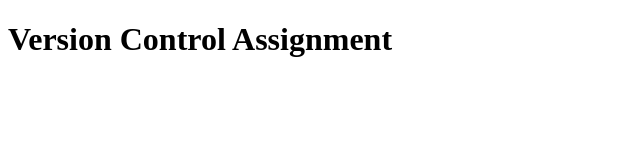
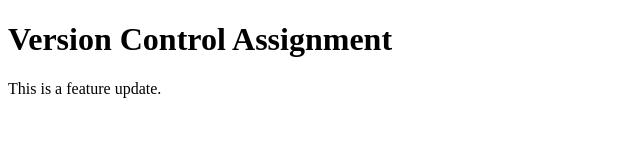
Before and after one commit to ishaque-post-it/VersionControl_Assignment, a plain HTML site: page index.html in a window 1280 px wide. Shown: the whole page, without its empty margins (0-640 px from the left). Drawn offline with Linux system fonts and the light colour scheme.

Commit message:
Added feature update section

```diff
--- a/index.html
+++ b/index.html
@@ -2,5 +2,6 @@
 <html>
 <body>
 <h1>Version Control Assignment</h1>
+<p>This is a feature update.</p>
 </body>
 </html>
```
Also changed, not shown: feature.txt (added).
